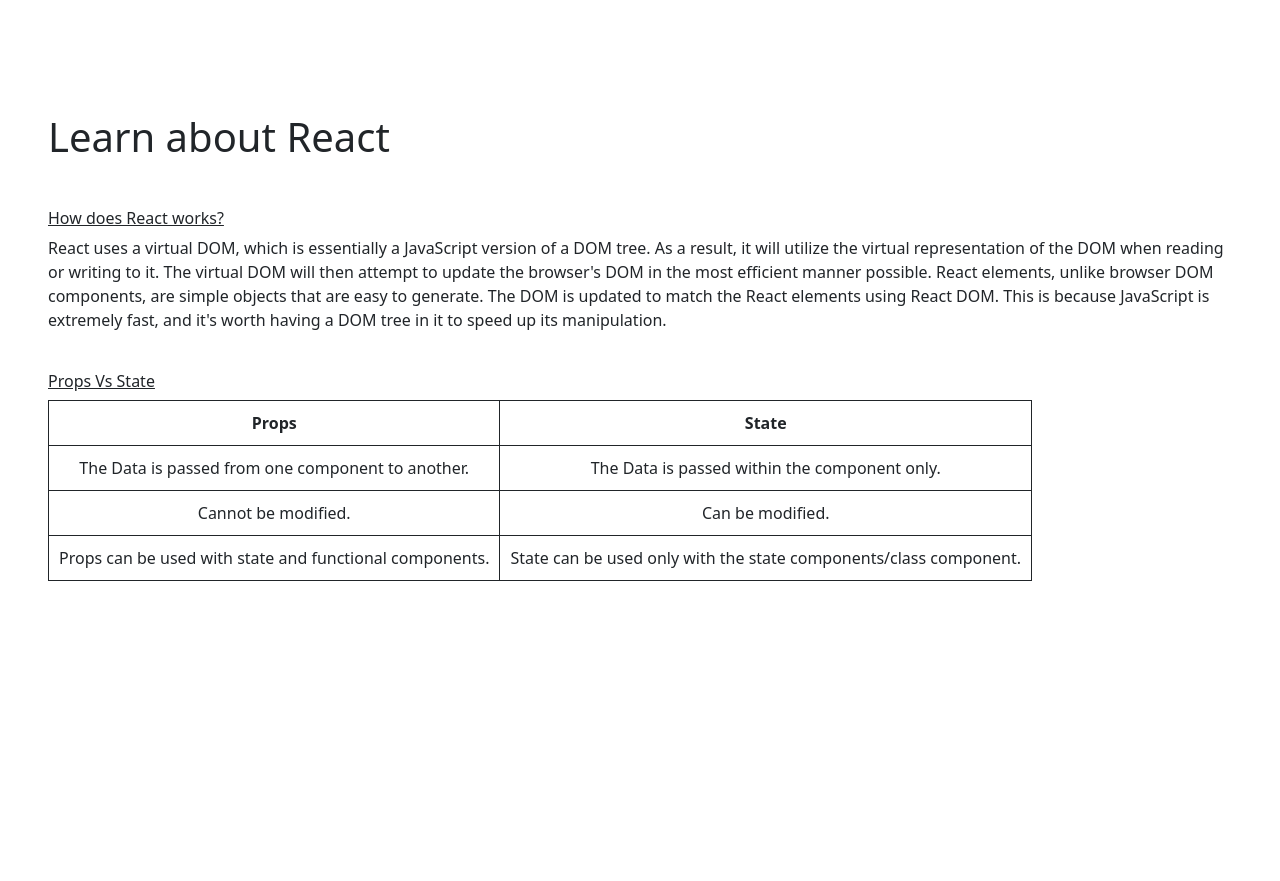
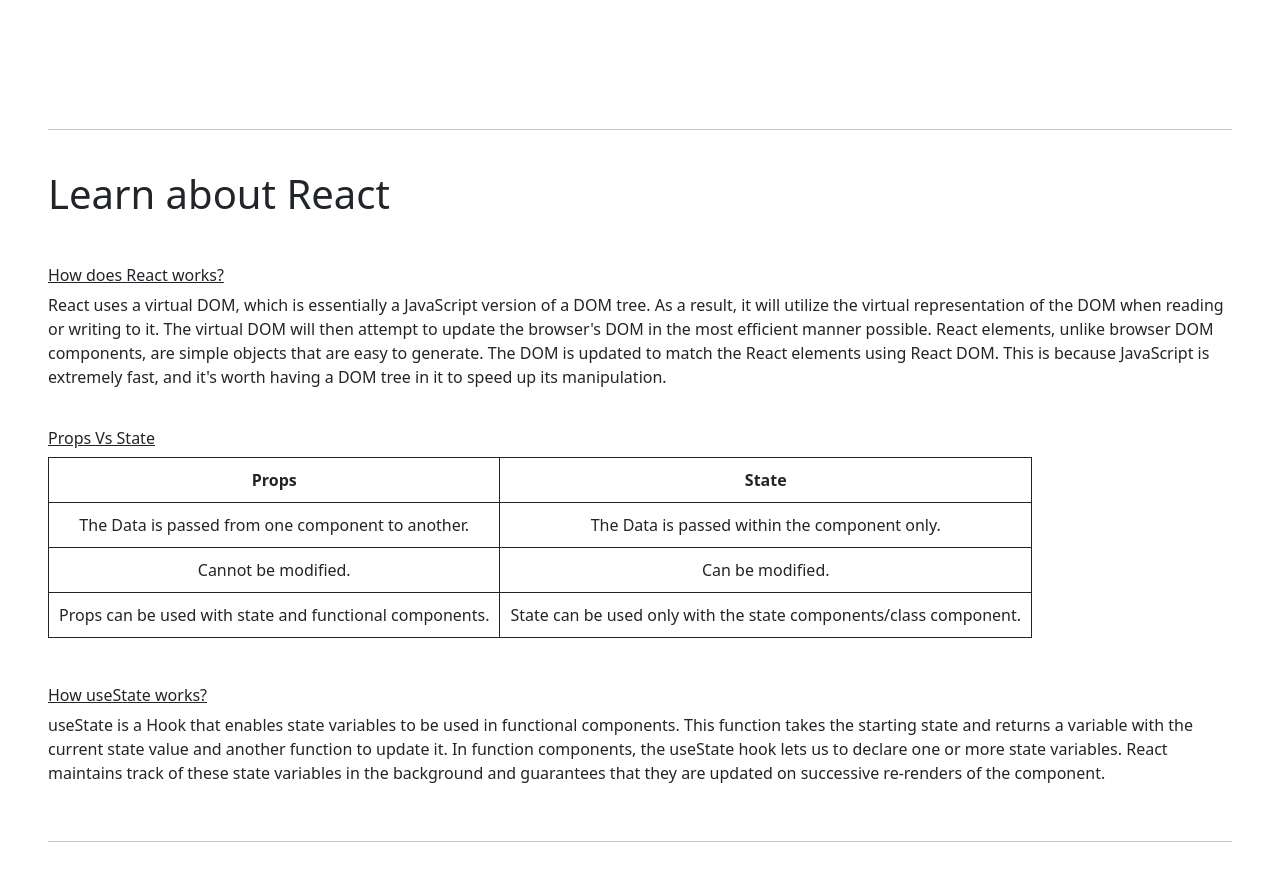
Before and after one commit to rakibul-cse-diu/random-pets, a React (Create React App) app: page / in a window 1280 px wide. Shown: the part 1920-2801 px from the top of the page. Before the commit the page ends 2549 px from the top, so only its background shows below. Built offline with nearby package versions, Linux system fonts and the light colour scheme.

Commit message:
add how useState works

```diff
--- a/src/components/AboutReact/AboutReact.js
+++ b/src/components/AboutReact/AboutReact.js
@@ -6,6 +6,8 @@
 const AboutReact = () => {
     return (
         <div className='p-5'>
+            <hr />
+            <br />
             <h1 className='mb-5'>Learn about React</h1>
             <div>
                 <h6 className='text-decoration-underline'>How does React works?</h6>
@@ -35,7 +37,13 @@
                         </tr>
                     </tbody>
                 </table>
+                <br />
+                <br />
+                <h6 className='text-decoration-underline'>How useState works?</h6>
+                <p>useState is a Hook that enables state variables to be used in functional components. This function takes the starting state and returns a variable with the current state value and another function to update it. In function components, the useState hook lets us to declare one or more state variables. React maintains track of these state variables in the background and guarantees that they are updated on successive re-renders of the component.</p>
             </div>
+            <br />
+            <hr />
         </div>
     );
 };
```
